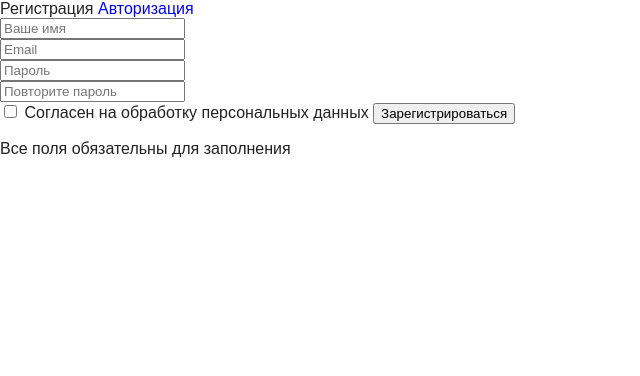
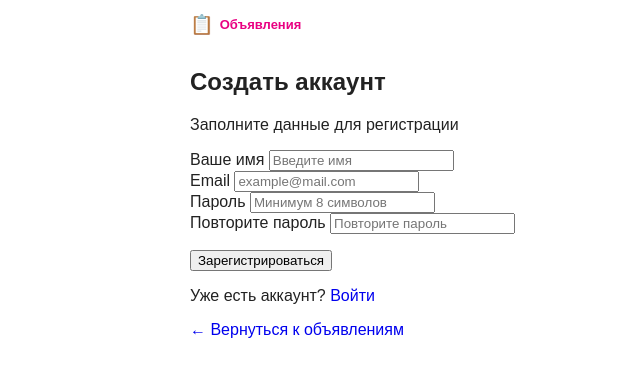
Before and after one commit to alinoschka00/my-ads-project, a plain HTML site: page register.html in a window 1280 px wide. Shown: the whole page, without its empty margins (0-640 px from the left). Drawn offline with Linux system fonts and the light colour scheme.

Commit message:
Fix title formatting and update registration form

```diff
--- a/register.html
+++ b/register.html
@@ -1,43 +1,172 @@
+
 <!DOCTYPE html>
 <html lang="ru">
+
 <head>
     <meta charset="UTF-8">
     <meta name="viewport" content="width=device-width, initial-scale=1.0">
-    <title>Регистрация - Объявления</title>
+
+    <title>Регистрация — Объявления</title>
+
     <link rel="stylesheet" href="style.css">
 </head>
+
 <body>
-    <div class="register-container">
-        <div class="register-form">
-            <div class="form-header">
-                <span class="active">Регистрация</span>
-                <a href="login.html" class="inactive">Авторизация</a>
-            </div>
 
-            <form action="#">
-                <div class="input-group">
-                    <input type="text" placeholder="Ваше имя" required>
-                </div>
-                <div class="input-group">
-                    <input type="email" placeholder="Email" required>
-                </div>
-                <div class="input-group">
-                    <input type="password" placeholder="Пароль" required>
-                </div>
-                <div class="input-group">
-                    <input type="password" placeholder="Повторите пароль" required>
+    <!-- ШАПКА -->
+    <header class="site-header">
+
+        <div class="container header-block">
+
+            <a href="index.html" class="logo">
+                <span class="logo-icon">📋</span>
+                <span class="logo-text">Объявления</span>
+            </a>
+
+        </div>
+
+    </header>
+
+
+    <!-- РЕГИСТРАЦИЯ -->
+    <main class="container form-page">
+
+        <section class="form-card">
+
+            <h1 class="form-title">
+                Создать аккаунт
+            </h1>
+
+            <p class="form-subtitle">
+                Заполните данные для регистрации
+            </p>
+
+
+            <form id="register-form" class="add-form">
+
+                <!-- ИМЯ -->
+                <div class="form-group">
+
+                    <label for="reg-name">
+                        Ваше имя
+                    </label>
+
+                    <input
+                        type="text"
+                        id="reg-name"
+                        name="name"
+                        placeholder="Введите имя"
+                        autocomplete="name"
+                        maxlength="60"
+                        required
+                    >
+
                 </div>
 
-                <label class="checkbox-label">
-                    <input type="checkbox" required>
-                    <span>Согласен на обработку персональных данных</span>
-                </label>
 
-                <button type="submit" class="btn-submit">Зарегистрироваться</button>
+                <!-- EMAIL -->
+                <div class="form-group">
 
-                <p class="required-text">Все поля обязательны для заполнения</p>
+                    <label for="reg-email">
+                        Email
+                    </label>
+
+                    <input
+                        type="email"
+                        id="reg-email"
+                        name="email"
+                        placeholder="example@mail.com"
+                        autocomplete="email"
+                        required
+                    >
+
+                </div>
+
+
+                <!-- ПАРОЛЬ -->
+                <div class="form-group">
+
+                    <label for="reg-password">
+                        Пароль
+                    </label>
+
+                    <input
+                        type="password"
+                        id="reg-password"
+                        name="password"
+                        minlength="8"
+                        autocomplete="new-password"
+                        placeholder="Минимум 8 символов"
+                        required
+                    >
+
+                </div>
+
+
+                <!-- ПОВТОР ПАРОЛЯ -->
+                <div class="form-group">
+
+                    <label for="reg-confirm">
+                        Повторите пароль
+                    </label>
+
+                    <input
+                        type="password"
+                        id="reg-confirm"
+                        name="confirm"
+                        minlength="8"
+                        autocomplete="new-password"
+                        placeholder="Повторите пароль"
+                        required
+                    >
+
+                </div>
+
+
+                <!-- ОШИБКА -->
+                <p
+                    id="register-error"
+                    class="auth-error"
+                    role="alert"
+                    aria-live="polite"
+                ></p>
+
+
+                <!-- КНОПКА -->
+                <button
+                    type="submit"
+                    class="btn-submit"
+                >
+                    Зарегистрироваться
+                </button>
+
             </form>
-        </div>
-    </div>
+
+
+            <!-- ПЕРЕХОД КО ВХОДУ -->
+            <p class="auth-switch">
+
+                Уже есть аккаунт?
+
+                <a href="login.html">
+                    Войти
+                </a>
+
+            </p>
+
+
+            <a href="index.html" class="back-link">
+                ← Вернуться к объявлениям
+            </a>
+
+        </section>
+
+    </main>
+
+
+    <!-- JAVASCRIPT -->
+    <script src="script.js"></script>
+
 </body>
+
 </html>
```
